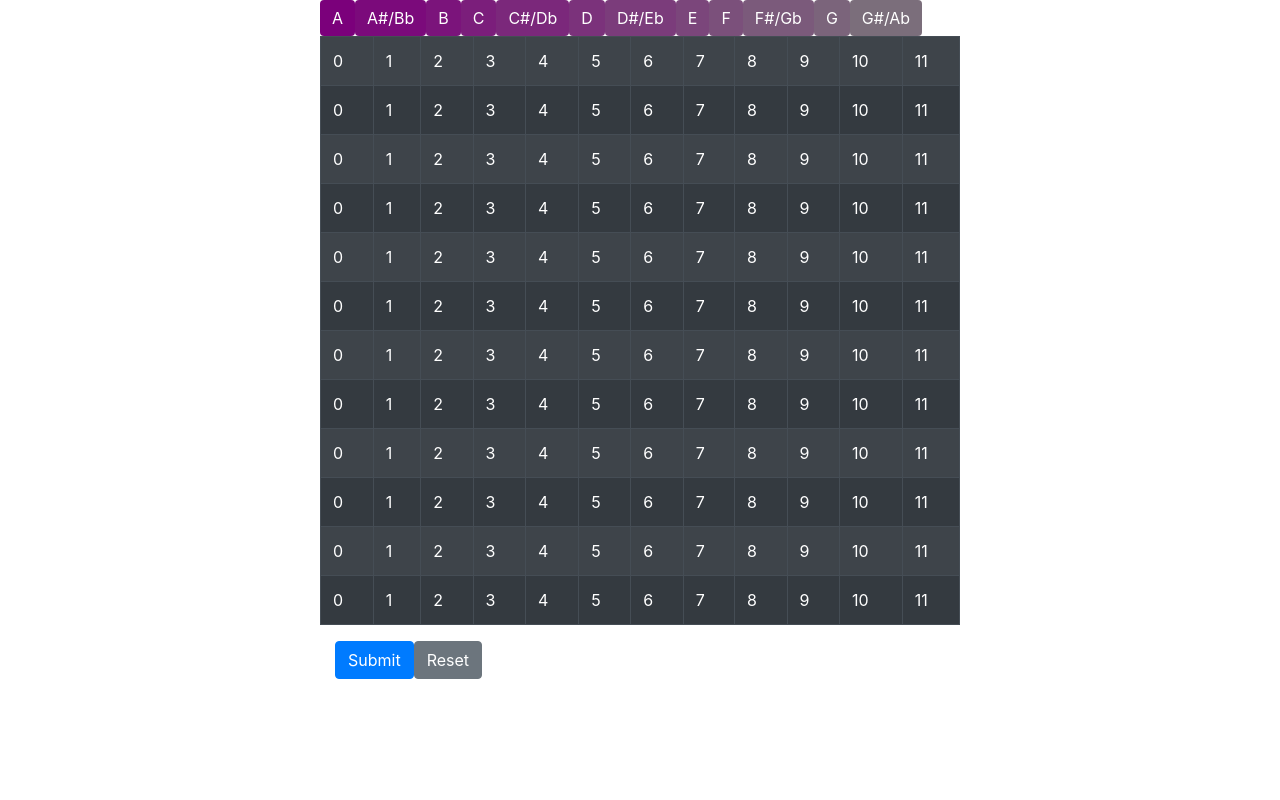
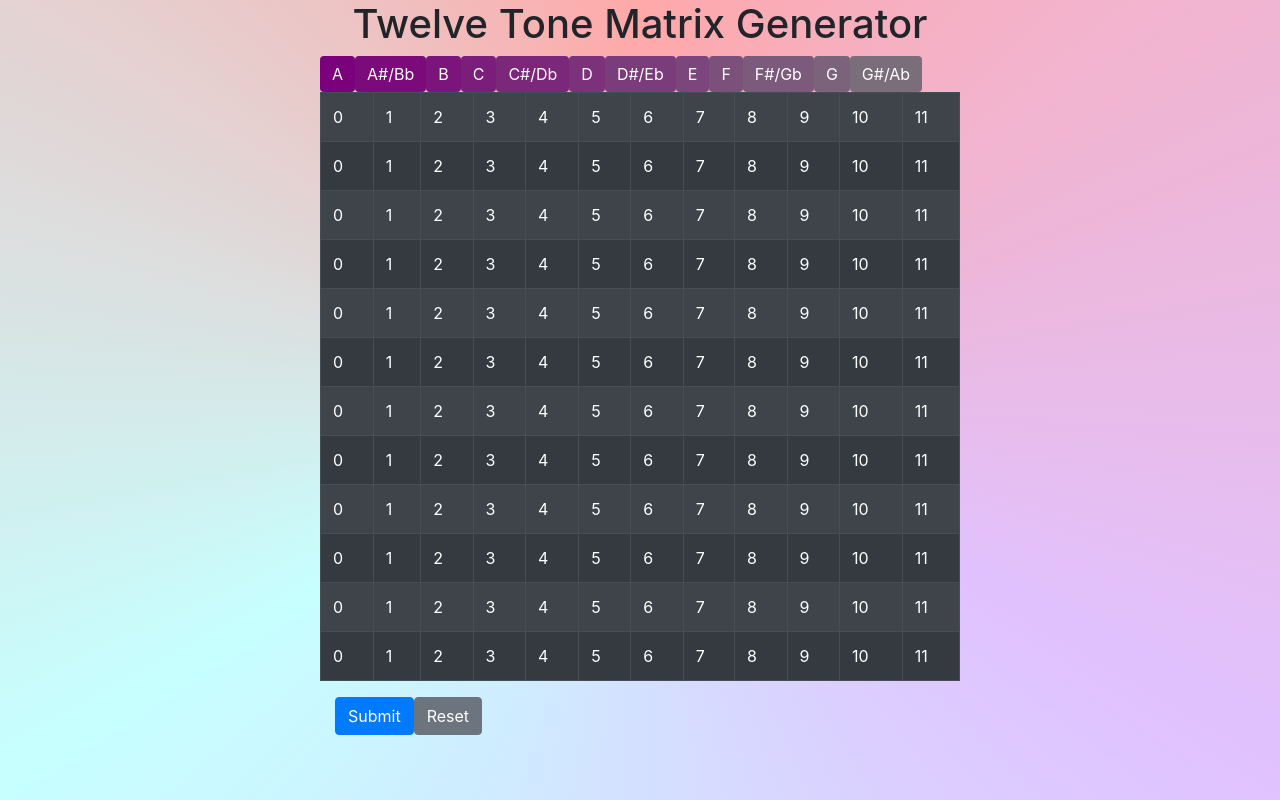
Before and after one commit to ballatta/twelve-tone-app, a React (Create React App) app: page / in a window 1280 px wide. Built offline with nearby package versions, Linux system fonts and the light colour scheme.

Commit message:
feat: add header

```diff
--- a/src/App.js
+++ b/src/App.js
@@ -1,5 +1,5 @@
 import React from "react";
 import 'bootstrap/dist/css/bootstrap.min.css';
-import { RowEditor } from "./row_editor";
+import { Home } from "./home";
 
-export const App = () => <RowEditor />;
+export const App = () => <Home />;
--- /dev/null
+++ b/src/home/header/header.js
@@ -0,0 +1,5 @@
+import styles from './header.module.css'
+
+export const Header = (props) => (
+    <h1 className={styles.header}>Twelve Tone Matrix Generator</h1>
+);
--- /dev/null
+++ b/src/home/header/header.module.css
@@ -0,0 +1,3 @@
+.header {
+    text-align: center;
+}
--- /dev/null
+++ b/src/home/header/index.js
@@ -0,0 +1 @@
+export { Header } from "./header";
--- /dev/null
+++ b/src/home/home.js
@@ -0,0 +1,11 @@
+import { RowEditor } from "../row_editor";
+import styles from './home.module.css'
+import { Header } from './header';
+
+export const Home = (props) => (
+    <div className={styles.content}>
+        <Header />
+        <RowEditor />
+    </div>
+
+)
--- /dev/null
+++ b/src/home/home.module.css
@@ -0,0 +1,5 @@
+.content {
+    width: 100vw;
+    height: 100vh;
+    background: conic-gradient( hsl(0, 100%, 83%), hsl(270, 100%, 88%), hsl(180, 100%, 89%), hsl(0, 100%, 83%));
+}
--- /dev/null
+++ b/src/home/index.js
@@ -0,0 +1 @@
+export { Home } from './home'
```
Also changed, not shown: src/home/footer/footer.js (added), src/home/footer/footer.module.css (added), src/home/footer/index.js (added), src/row_editor/row_editor.module.css (added), 2 other files (tests, documents, lock files or other folders).
